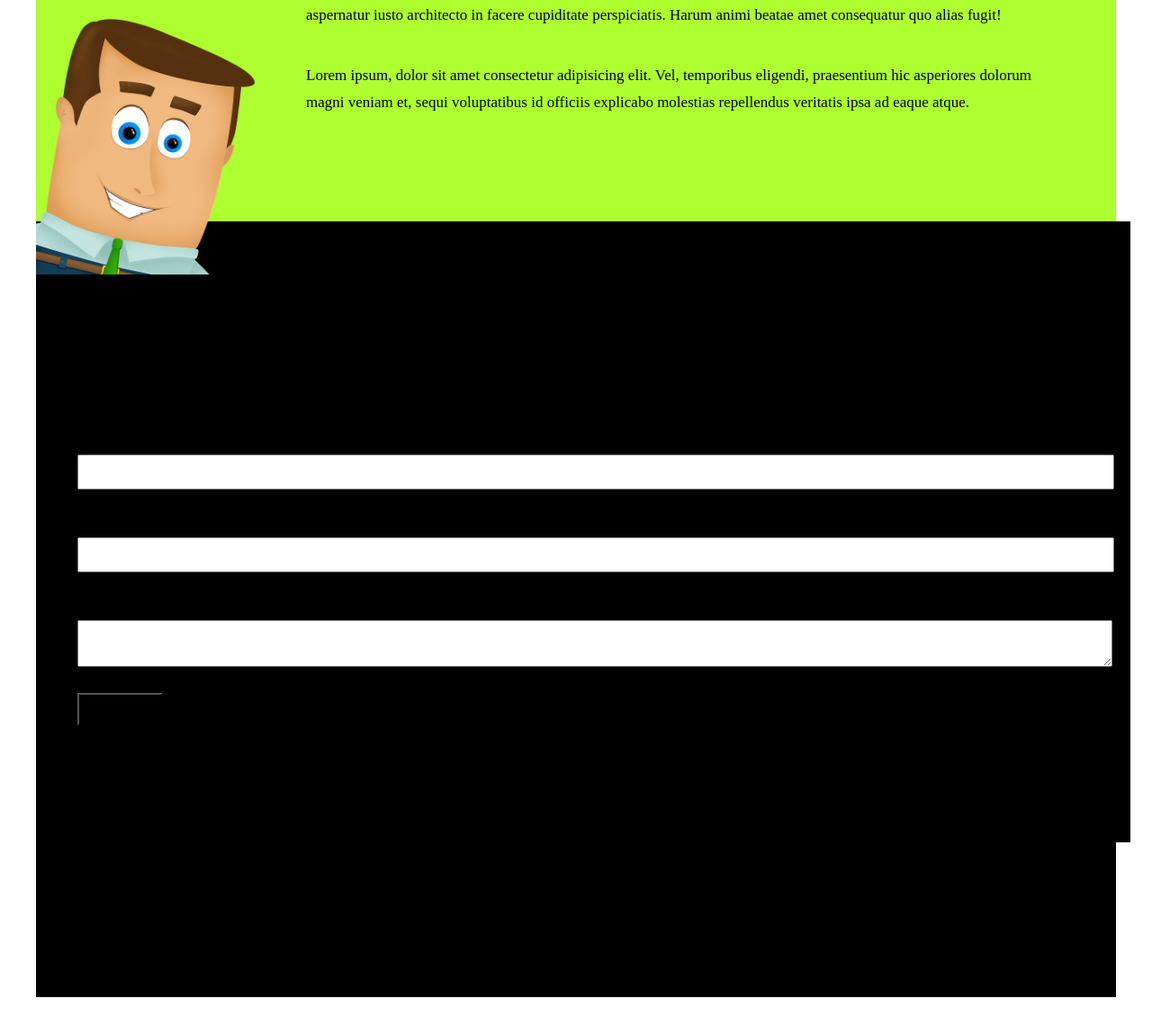
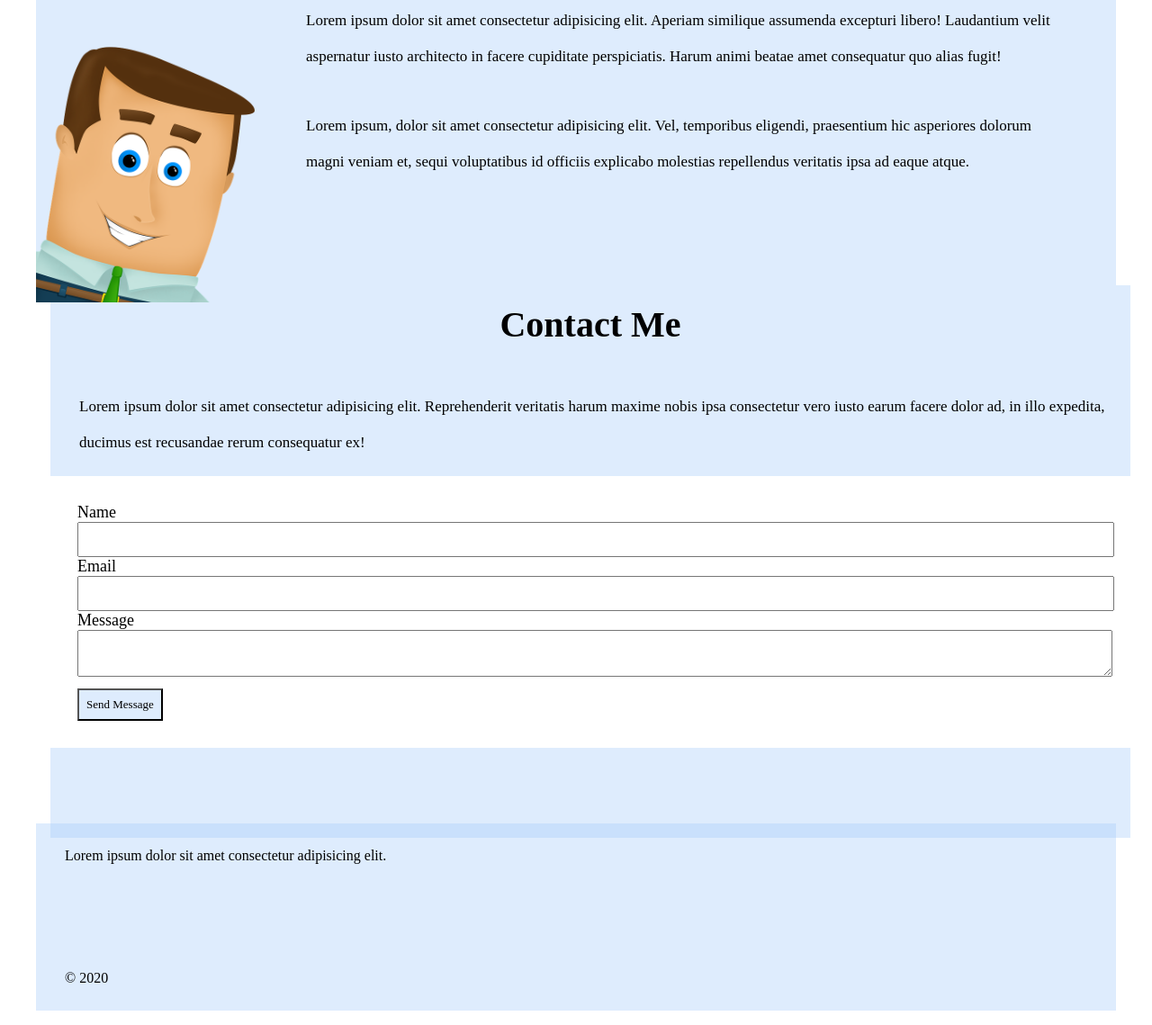
Before and after one commit to nkus0004/nkus0004.github.io, a plain HTML site: page redesign/index.html in a window 1280 px wide. Shown: the part 587-1726 px from the top of the page at 90% size. Drawn offline with Linux system fonts and the light colour scheme.

Commit message:
adding different colors and styling

```diff
--- a/redesign/style.css
+++ b/redesign/style.css
@@ -1,47 +1,56 @@
 #nav.nav {
-    max-width: ;
+    max-width: 1200px;
     border: none;
     width: auto;
-    background-color: ;
+    background-color: #24324457;
 }
 .nav-link {
     max-width: 1200px;
     font-family: 'Times New Roman', Times, serif;
     color: black;
+    font-weight: bold;
     display: flex;
     justify-content: center;
 }
 
 h1{
     margin-top: -5rem;
+    font-family: 'Times New Roman', Times, serif;
+    font-weight: bolder;
+
 }
 
 h2{
     font-family: 'Times New Roman', Times, serif;
-    font-weight: bolder;
+    font-weight: bold;
     color: black;
     margin-top: -5rem;
 }
 
 p{
     font-family: 'Times New Roman', Times, serif;
-    font-weight: lighter;
+    font-weight: light;
     margin-top: 3rem;
-    line-height: 30px;
+    line-height: 40px;
 }
 
 #main.main{
-    background: black;
+    background: white;
     font-size: 17px;
 }
 
 .about>h2{
     color:black;
+    font-size: 40px;
 }
 
-#about.about{
-    color: black;
+#about.about {
+    background: #9ec6fa57;
     font-size: 17px;
+}
+
+#home.home {
+    background: #9ec6fa57;
 }
 
 .about>p {
@@ -56,7 +65,7 @@ img{
 }
 
 #contact.contact {
-    background: black;
+    background: #9ec6fa57;
     width: 1200px;
     margin-left: 1rem;
     margin-right: 1rem;
@@ -65,7 +74,7 @@ img{
 
 #contact .contact-form{
     width: auto;
-    background: black;
+    background: white;
     padding-right: 2.6rem;
 }
 
@@ -82,16 +91,11 @@ label{
 .contact-form-label {
     font-size: 18px;
 }
-.contact-form-input{
-    margin-top: 1rem;
-    margin-bottom: 1rem;
-    width: 10%;
-}
 
 button{
     font-family: 'Times New Roman', Times, serif;
     display: flex;
-    background: black;
+    background: #9ec6fa57;
     color: black;
     font-size: 13px;
     margin-top: 0.5rem;
@@ -102,7 +106,7 @@ footer{
     max-width: 1200px;
     width: auto;
     margin: auto;
-    background: black;
+    background: #9ec6fa57;
     color: black;
     margin-top: -5rem;
 }
@@ -113,6 +117,7 @@ footer>p{
     margin-bottom: 1rem;
     padding-top: 1em;
     padding-bottom: 1em;
+    color: black;
 }
 
 /* This is the desktop version, the header will be displayed in rows instead of columns */
```
